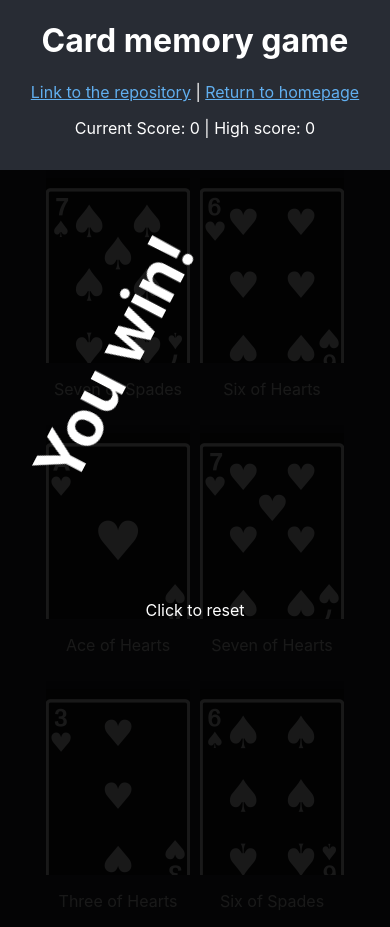
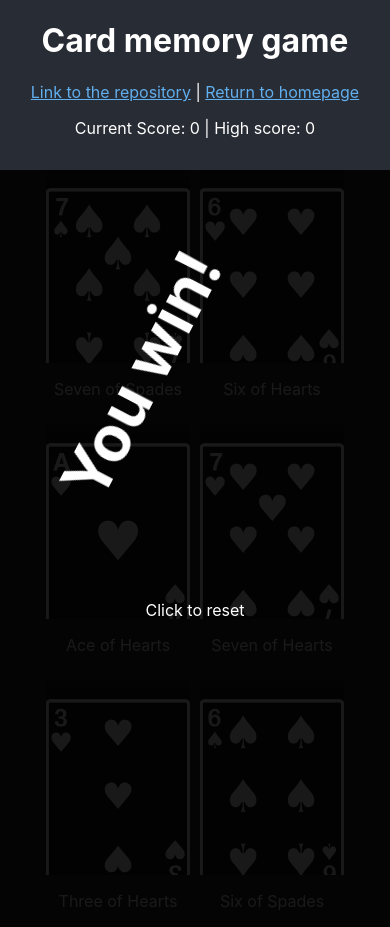
Before and after one commit to jql6/memory-game, a React (Create React App) app: page / in a window 390 px wide. Built offline with nearby package versions, Linux system fonts and the light colour scheme.

Commit message:
Reduce horizontal movement for mobile

```diff
--- a/src/components/outcomeScreen.css
+++ b/src/components/outcomeScreen.css
@@ -1,7 +1,7 @@
 
 :root{
   --h1-position: 100%;
-  --animation-position: calc(var(--h1-position) + 50%);
+  --animation-position: calc(var(--h1-position) + 70%);
   --figure-8-top: translateY(calc(var(--animation-position) - 75%));
   --figure-8-middle: translateY(calc(var(--animation-position)));
   --figure-8-bottom: translateY(calc(var(--animation-position) + 75%));
@@ -79,13 +79,13 @@
     transform: translateX(0%);
   }
   25%{
-    transform: translateX(30%);
+    transform: translateX(20%);
   }
   50%{
     transform: translateX(0%);
   }
   75%{
-    transform: translateX(-30%);
+    transform: translateX(-20%);
   }
   to{
     transform: translateX(0%);
@@ -132,4 +132,22 @@
   #lose-screen h1 {
     font-size: 10rem;
   }
+
+  @keyframes figure-8-x {
+    from{
+      transform: translateX(0%);
+    }
+    25%{
+      transform: translateX(30%);
+    }
+    50%{
+      transform: translateX(0%);
+    }
+    75%{
+      transform: translateX(-30%);
+    }
+    to{
+      transform: translateX(0%);
+    }
+  }
 }
```
